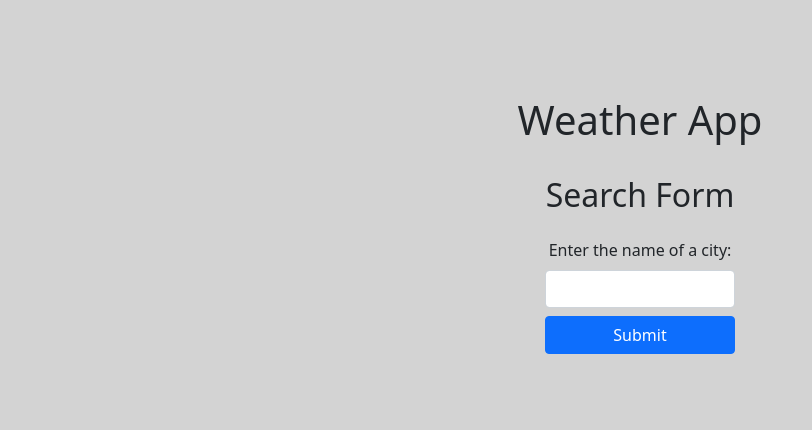
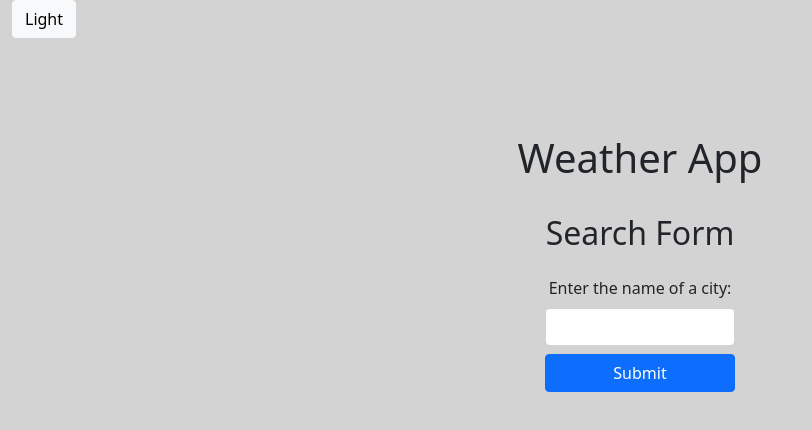
Before and after one commit to NestoJosa/weather-app, a React (Vite) app: page / in a window 1280 px wide. Shown: the top 430 px of the page, without its empty margins (0-812 px from the left). Built offline with nearby package versions, Linux system fonts and the light colour scheme; no server answers.

Commit message:
Create ThemeSwitcher

```diff
--- a/src/App.jsx
+++ b/src/App.jsx
@@ -2,19 +2,31 @@ import React, { useState } from "react";
 import { createRoot } from "react-dom/client";
 import Form from "./Form";
 import Weather from "./Weather";
+import ThemeSwitcher from "./ThemeSwitcher";
 import "./styles.scss";
 
 const App = () => {
   const [city, setCity] = useState("");
+  const [isDark, setIsDark] = useState(true);
 
   const handleSearchSubmit = (input) => {
     setCity(input);
+  };
+
+  const toggleTheme = () => {
+    setIsDark(!isDark);
   };
 
   return (
     <div className="Wrapper container-fluid">
       <div className="row">
         <div className="col">
+          <div className="row">
+            <div className="col">
+              <ThemeSwitcher isDark={isDark} toggleTheme={toggleTheme} />
+            </div>
+          </div>
+
           <div className="row text-center mt-5 pt-5">
             <div className="col">
               <h1 className="Title">Weather App</h1>
--- /dev/null
+++ b/src/ThemeSwitcher.jsx
@@ -0,0 +1,18 @@
+const ThemeSwitcher = (props) => {
+  const { isDark, toggleTheme } = props;
+
+  return (
+    <button
+      type="button"
+      className={isDark ? "btn btn-light" : "btn btn-dark"}
+      onClick={() => {
+        toggleTheme();
+      }}
+      aria-label={isDark ? "Switch to Light Theme" : "Switch to Dark Theme"}
+    >
+      {isDark ? "Light" : "Dark"}
+    </button>
+  );
+};
+
+export default ThemeSwitcher;
```
